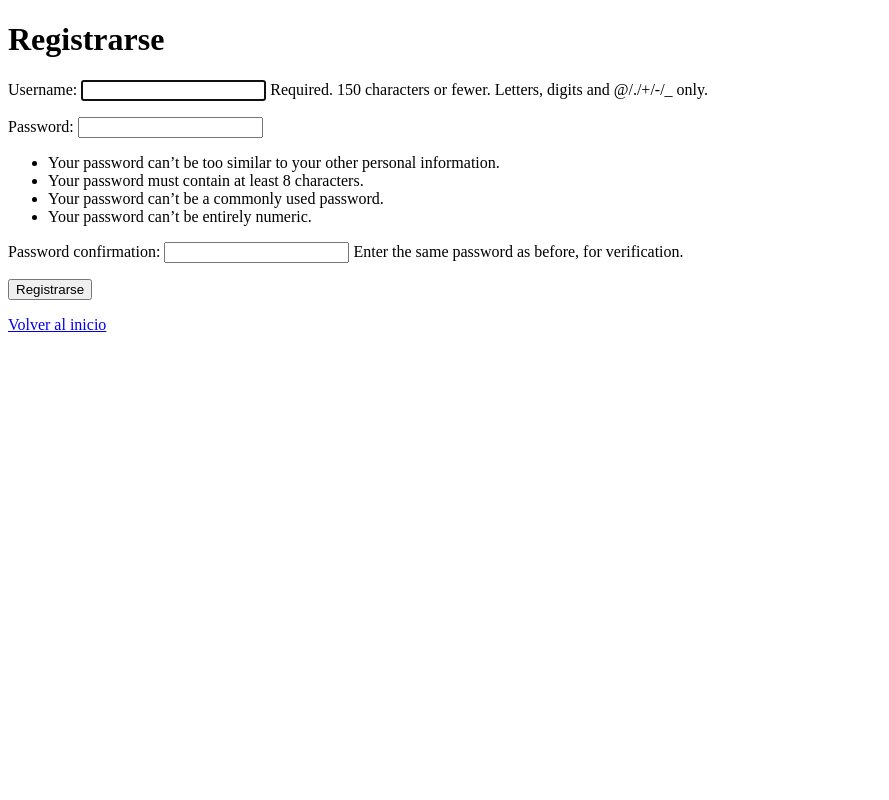
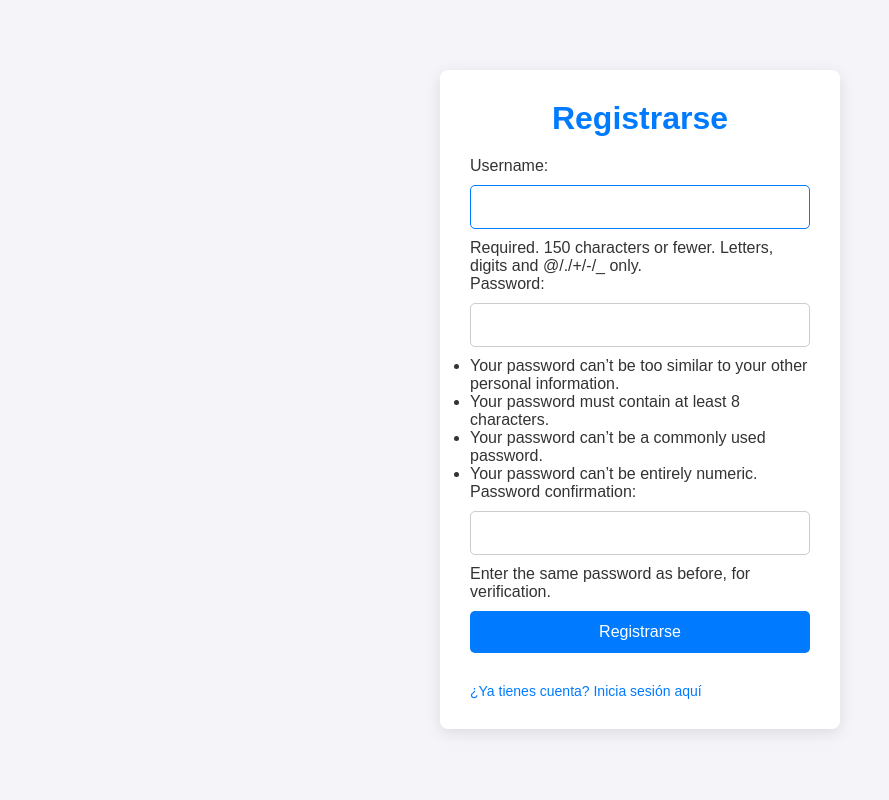
Before and after one commit to pvolo/myproject, a Django app: page /register/ in a window 1280 px wide. Shown: the whole page, without its empty margins (0-889 px from the left). Run offline with Django 5.2, Linux system fonts and the light colour scheme.

Commit message:
funkando

```diff
--- a/users/static/users/css/styles.css
+++ b/users/static/users/css/styles.css
@@ -6,106 +6,83 @@
 }
 
 body {
-    font-family: Arial, sans-serif;
+    font-family: 'Arial', sans-serif;
     background-color: #f4f4f9;
     color: #333;
     padding: 20px;
 }
 
-/* Encabezado */
-h1 {
+/* Contenedor general */
+.container {
+    max-width: 400px;
+    margin: 50px auto;
+    background-color: #fff;
+    padding: 30px;
+    border-radius: 8px;
+    box-shadow: 0 4px 15px rgba(0, 0, 0, 0.1);
+}
+
+/* Títulos */
+h1, h2 {
+    text-align: center;
     color: #007bff;
-    text-align: center;
     margin-bottom: 20px;
 }
 
-/* Contenedor principal */
-.container {
-    max-width: 800px;
-    margin: 0 auto;
-    background-color: white;
-    padding: 20px;
-    border-radius: 8px;
-    box-shadow: 0 0 15px rgba(0, 0, 0, 0.1);
+/* Estilos del formulario */
+form {
+    display: flex;
+    flex-direction: column;
 }
 
-/* Enlaces */
-a {
-    color: #007bff;
-    text-decoration: none;
-}
-
-a:hover {
-    text-decoration: underline;
-}
-
-/* Estilo del botón Admin */
-button.admin-btn, a.admin-btn {
-    background-color: #007bff;
-    color: white;
-    padding: 10px 20px;
-    text-decoration: none;
-    border-radius: 5px;
-    font-size: 14px;
-    display: inline-block;
-    text-align: center;
-}
-
-button.admin-btn:hover, a.admin-btn:hover {
-    background-color: #0056b3;
-}
-
-/* Formularios de inicio de sesión y registro */
-form {
-    margin: 20px 0;
-}
-
-form input[type="text"], form input[type="password"], form input[type="email"], form input[type="submit"] {
+form input[type="text"],
+form input[type="password"],
+form input[type="email"] {
     width: 100%;
-    padding: 10px;
+    padding: 12px;
     margin: 10px 0;
     border: 1px solid #ccc;
     border-radius: 5px;
     font-size: 16px;
+    transition: border-color 0.3s ease;
 }
 
+form input[type="text"]:focus,
+form input[type="password"]:focus,
+form input[type="email"]:focus {
+    border-color: #007bff;
+    outline: none;
+}
+
+/* Estilos del botón de enviar */
 form input[type="submit"] {
+    width: 100%;
+    padding: 12px;
+    margin: 10px 0;
+    border: none;
+    border-radius: 5px;
     background-color: #007bff;
     color: white;
+    font-size: 16px;
     cursor: pointer;
+    transition: background-color 0.3s ease;
 }
 
 form input[type="submit"]:hover {
     background-color: #0056b3;
 }
 
-form p {
-    text-align: center;
-    margin-top: 20px;
-}
-
-/* Estilo de los mensajes */
-p {
-    font-size: 16px;
-    text-align: center;
-    margin: 20px 0;
-}
-
-p a {
-    font-weight: bold;
-}
-
-/* Estilo para el login y el registro */
+/* Estilo de los enlaces de login y registro */
 .auth-links {
     display: flex;
-    justify-content: center;
-    gap: 20px;
+    justify-content: space-between;
+    margin-top: 20px;
+    font-size: 14px;
 }
 
 .auth-links a {
     color: #007bff;
     text-decoration: none;
-    font-weight: bold;
 }
 
 .auth-links a:hover {
--- a/users/templates/users/home.html
+++ b/users/templates/users/home.html
@@ -8,7 +8,7 @@
 </head>
 <body>
     <h1>Bienvenido a la página de Pagos Comunes</h1>
-    <p>
+    <p style="text-align: center;">
         {% if user.is_authenticated %}
             Hola, {{ user.username }} | <a href="{% url 'logout' %}">Cerrar sesión</a>
         {% else %}
@@ -17,7 +17,7 @@
     </p>
 
     {% if user.is_superuser %}
-    <p>
+    <br> <br><p style="text-align: center;">
         <a href="/admin/" style="background-color: #007bff; color: white; padding: 10px; text-decoration: none; border-radius: 5px;">Ir al Admin</a>
     </p>
 {% endif %}
--- a/users/templates/users/register.html
+++ b/users/templates/users/register.html
@@ -1,17 +1,23 @@
 {% load static %}
 <!DOCTYPE html>
-<html>
+<html lang="es">
 <head>
-
-    <title>Registro</title>
+    <meta charset="UTF-8">
+    <meta name="viewport" content="width=device-width, initial-scale=1.0">
+    <title>Registrarse</title>
+    <link rel="stylesheet" href="{% static 'users/css/styles.css' %}">
 </head>
 <body>
-    <h1>Registrarse</h1>
-    <form method="post">
-        {% csrf_token %}
-        {{ form.as_p }}
-        <button type="submit">Registrarse</button>
-    </form>
-    <p><a href="{% url 'home' %}">Volver al inicio</a></p>
+    <div class="container">
+        <h1>Registrarse</h1>
+        <form method="post">
+            {% csrf_token %}
+            {{ form.as_p }}
+            <input type="submit" value="Registrarse">
+        </form>
+        <div class="auth-links">
+            <a href="{% url 'login' %}">¿Ya tienes cuenta? Inicia sesión aquí</a>
+        </div>
+    </div>
 </body>
 </html>
```
Also changed, not shown: users/templates/users/login.html (+16 -8 lines), db.sqlite3.
